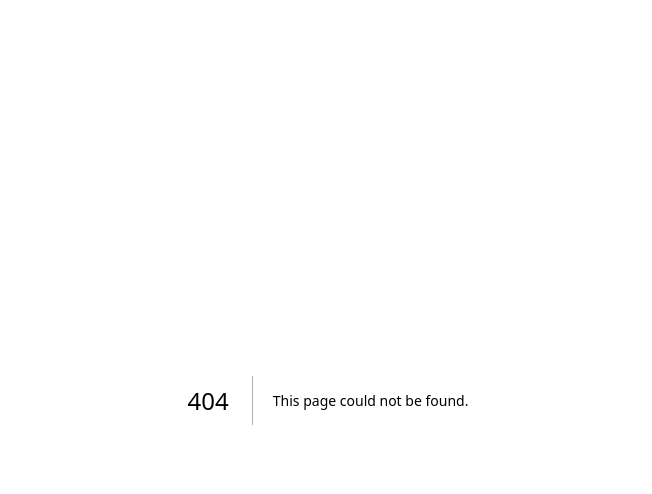
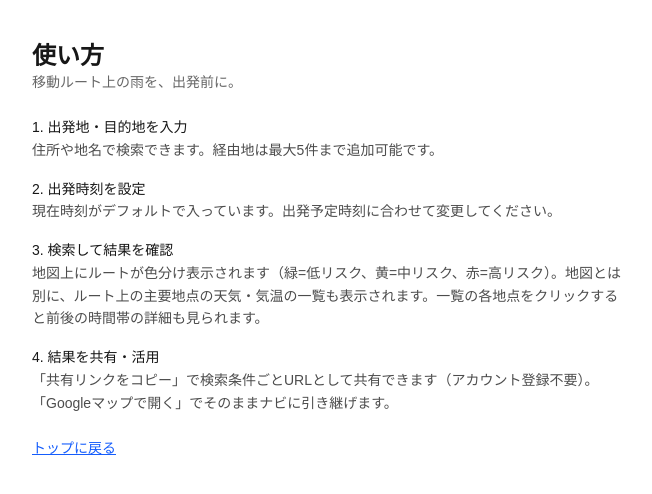
Before and after one commit to tomita0119/rainroute, a Next.js app: page /how-to-use in a window 1280 px wide. Before the commit this address had no page. Shown: the top 494 px of the page, without its empty margins (312-964 px from the left). Built offline with nearby package versions, Linux system fonts and the light colour scheme.

Commit message:
説明文を追加

```diff
--- /dev/null
+++ b/src/app/how-to-use/page.tsx
@@ -0,0 +1,48 @@
+import type { Metadata } from "next";
+import Link from "next/link";
+
+export const metadata: Metadata = {
+  title: "使い方 | RainRoute",
+};
+
+export default function HowToUsePage() {
+  return (
+    <main className="mx-auto flex w-full max-w-2xl flex-col gap-6 p-6 sm:p-10">
+      <div>
+        <h1 className="text-2xl font-bold">使い方</h1>
+        <p className="text-sm text-black/60 dark:text-white/60">移動ルート上の雨を、出発前に。</p>
+      </div>
+
+      <ol className="flex flex-col gap-4 text-sm leading-relaxed">
+        <li>
+          <span className="font-medium">1. 出発地・目的地を入力</span>
+          <p className="text-black/70 dark:text-white/70">
+            住所や地名で検索できます。経由地は最大5件まで追加可能です。
+          </p>
+        </li>
+        <li>
+          <span className="font-medium">2. 出発時刻を設定</span>
+          <p className="text-black/70 dark:text-white/70">
+            現在時刻がデフォルトで入っています。出発予定時刻に合わせて変更してください。
+          </p>
+        </li>
+        <li>
+          <span className="font-medium">3. 検索して結果を確認</span>
+          <p className="text-black/70 dark:text-white/70">
+            地図上にルートが色分け表示されます（緑=低リスク、黄=中リスク、赤=高リスク）。地図とは別に、ルート上の主要地点の天気・気温の一覧も表示されます。一覧の各地点をクリックすると前後の時間帯の詳細も見られます。
+          </p>
+        </li>
+        <li>
+          <span className="font-medium">4. 結果を共有・活用</span>
+          <p className="text-black/70 dark:text-white/70">
+            「共有リンクをコピー」で検索条件ごとURLとして共有できます（アカウント登録不要）。「Googleマップで開く」でそのままナビに引き継げます。
+          </p>
+        </li>
+      </ol>
+
+      <Link href="/" className="text-sm text-blue-600 underline dark:text-blue-400">
+        トップに戻る
+      </Link>
+    </main>
+  );
+}
--- a/src/app/page.tsx
+++ b/src/app/page.tsx
@@ -1,6 +1,7 @@
 "use client";
 
 import { Suspense, useEffect, useState } from "react";
+import Link from "next/link";
 import { useRouter, useSearchParams } from "next/navigation";
 import { useLoadScript, type Libraries } from "@react-google-maps/api";
 import { TripForm, type WaypointField } from "@/components/TripForm";
@@ -126,7 +127,20 @@ function HomeContent() {
   return (
     <main className="flex min-h-screen w-full flex-col gap-6 p-4 sm:p-8 lg:flex-row lg:items-start">
       <aside className="flex w-full flex-col gap-4 lg:sticky lg:top-8 lg:w-80 lg:shrink-0">
-        <h1 className="text-2xl font-bold">RainRoute</h1>
+        <div>
+          <div className="flex items-baseline gap-2">
+            <h1 className="text-2xl font-bold">RainRoute</h1>
+            <Link
+              href="/how-to-use"
+              target="_blank"
+              rel="noopener noreferrer"
+              className="text-sm text-blue-600 underline dark:text-blue-400"
+            >
+              使い方
+            </Link>
+          </div>
+          <p className="text-sm text-black/60 dark:text-white/60">移動ルート上の雨を、出発前に。</p>
+        </div>
 
         {loadError && <ErrorBanner message="地図の読み込みに失敗しました。APIキー設定を確認してください。" />}
 
```
